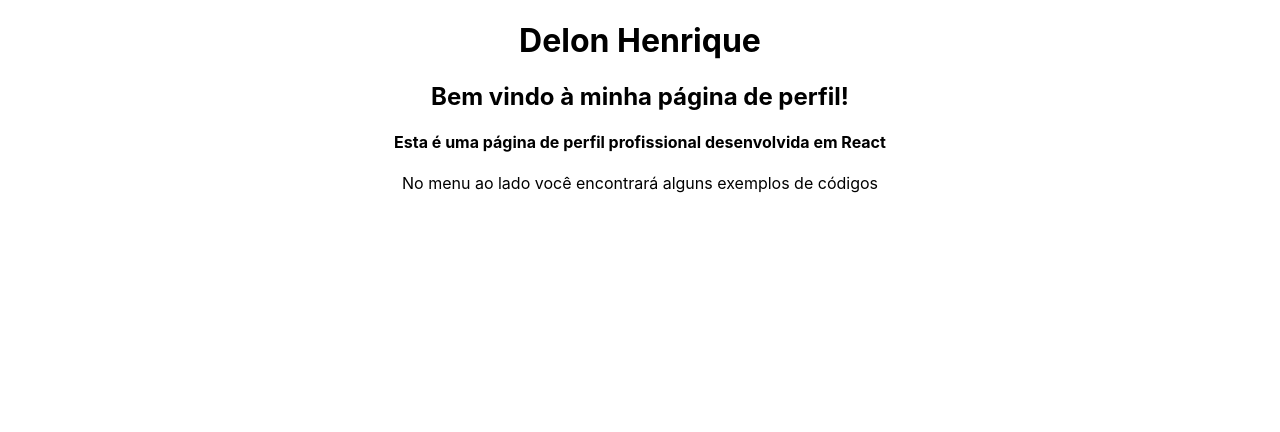
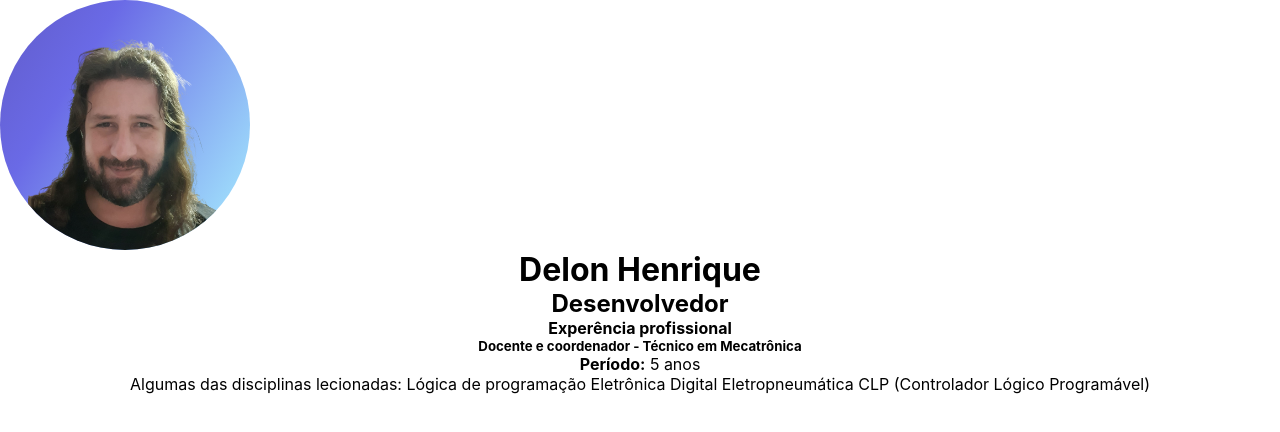
Before and after one commit to delonhenrique/delonhenrique.github.io, a React (Create React App) app: page / in a window 1280 px wide. Shown: the top 432 px of the page. Built offline with nearby package versions, Linux system fonts and the light colour scheme.

Commit message:
profile-picture

```diff
--- a/src/App.css
+++ b/src/App.css
@@ -1,38 +1,7 @@
+* {
+  margin: 0;
+  padding: 0;
+}
 .App {
   text-align: center;
 }
-
-.App-logo {
-  height: 40vmin;
-  pointer-events: none;
-}
-
-@media (prefers-reduced-motion: no-preference) {
-  .App-logo {
-    animation: App-logo-spin infinite 20s linear;
-  }
-}
-
-.App-header {
-  background-color: #282c34;
-  min-height: 100vh;
-  display: flex;
-  flex-direction: column;
-  align-items: center;
-  justify-content: center;
-  font-size: calc(10px + 2vmin);
-  color: white;
-}
-
-.App-link {
-  color: #61dafb;
-}
-
-@keyframes App-logo-spin {
-  from {
-    transform: rotate(0deg);
-  }
-  to {
-    transform: rotate(360deg);
-  }
-}
--- /dev/null
+++ b/src/components/views/Home.css
@@ -0,0 +1,19 @@
+.mainHome {
+    align-items: center;
+    justify-content: center;
+}
+
+.profile-picture {
+    width: 195px;
+}
+
+.div-picture {
+    border-radius: 50%;
+    overflow: hidden;
+    width: 250px;
+    height: 250px;
+    justify-content: center;
+    align-items: center;
+    background: rgb(97,91,201);
+    background: linear-gradient(122deg, rgba(97,91,201,1) 0%, rgba(106,106,230,1) 30%, rgba(167,240,255,1) 100%);
+}
--- a/src/components/views/Home.jsx
+++ b/src/components/views/Home.jsx
@@ -1,12 +1,26 @@
 import React from "react";
+
+import './Home.css'
+
+import profilePicture from '../../images/profile-pic.png'
 
 const Home = (props) => {
     return (
-        <div>
+        <div className="mainHome">
+            <div className="div-picture">
+                <img src={profilePicture} alt="" className="profile-picture" />
+            </div>
             <h1>Delon Henrique</h1>
-            <h2>Bem vindo à minha página de perfil!</h2>
-            <h4>Esta é uma página de perfil profissional desenvolvida em React</h4>
-            <p>No menu ao lado você encontrará alguns exemplos de códigos</p>
+            <h2>Desenvolvedor</h2>
+            <h4>Experência profissional</h4>
+            <h5>Docente e coordenador - Técnico em Mecatrônica</h5>
+            <p><strong>Período:</strong> 5 anos</p>
+            <p>Algumas das disciplinas lecionadas:
+                Lógica de programação
+                Eletrônica Digital
+                Eletropneumática
+                CLP (Controlador Lógico Programável)
+            </p>
         </div>
     )
 }
```
Also changed, not shown: src/images/profile-pic.png (added).
